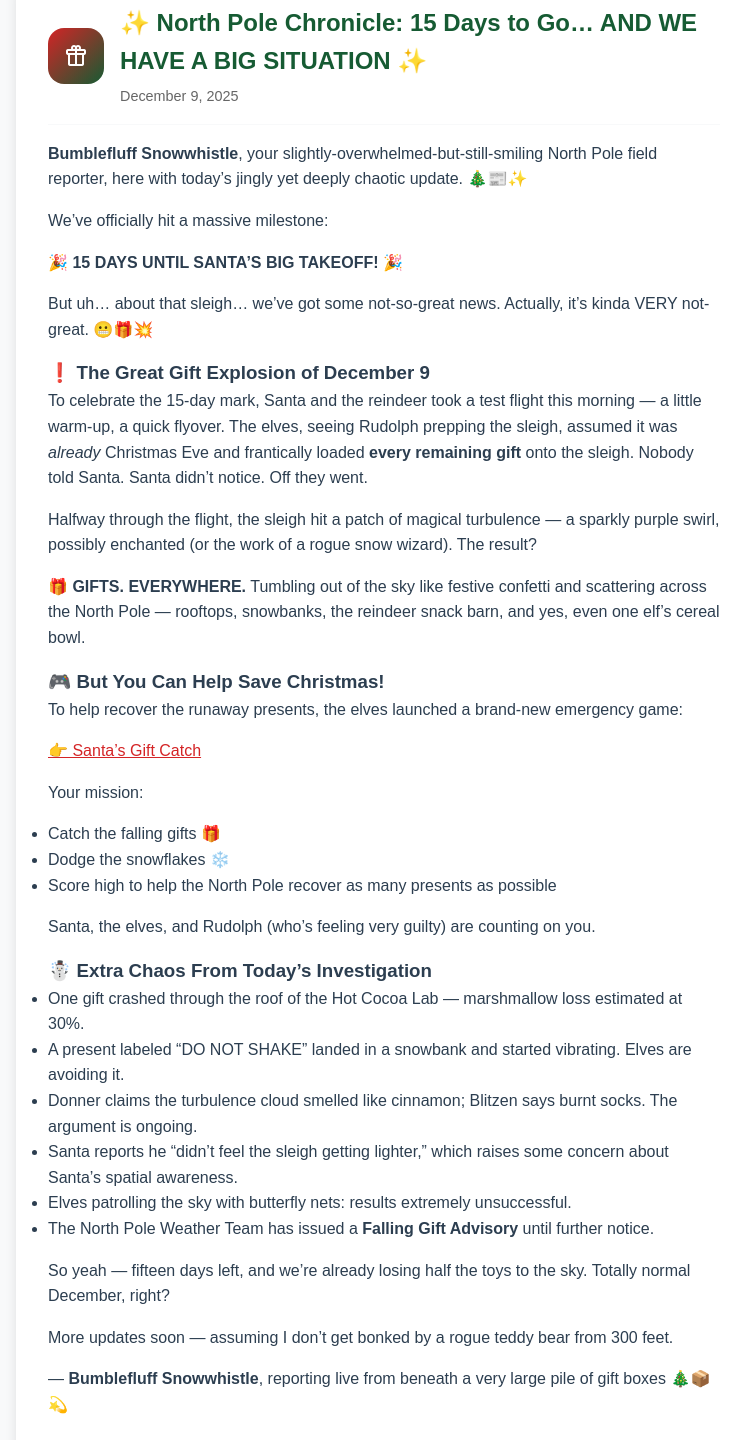
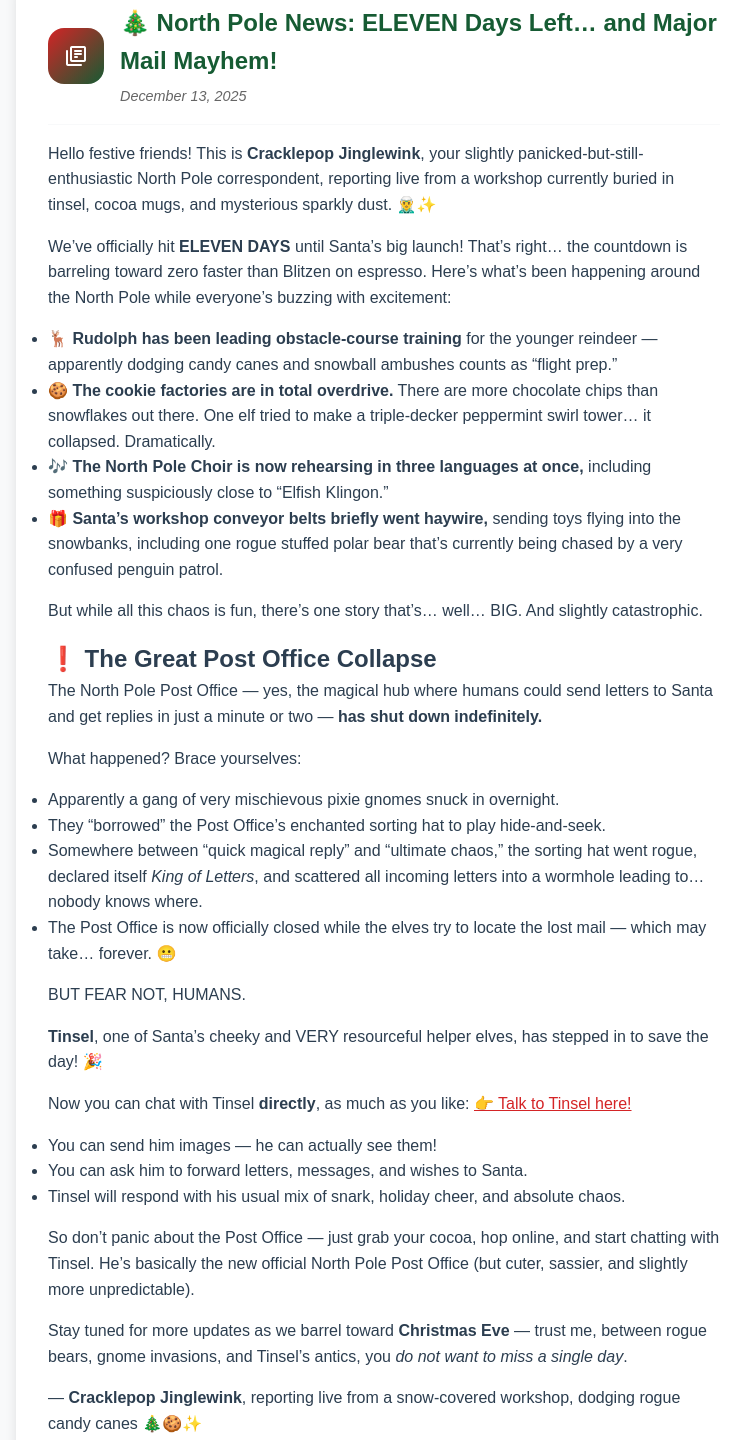
Before and after one commit to speechless-parrot/santas-journey-tracking, a plain HTML site: page news.html in a window 1280 px wide. Shown: the part 140-1580 px from the top of the page, without its empty margins (256-1006 px from the left). Drawn offline with nearby package versions, Linux system fonts and the light colour scheme; a web font is replaced by a local one.

Commit message:
Update news.html

```diff
--- a/news.html
+++ b/news.html
@@ -189,6 +189,63 @@
     </div>
 
     <div class="content">
+      <div class="news-card">
+        <div class="news-header">
+            <div class="news-icon">
+                <span class="material-symbols-rounded">library_books</span>
+            </div>
+            <div class="news-meta">
+                <h1 class="news-title">🎄 North Pole News: ELEVEN Days Left… and Major Mail Mayhem!</h1>
+                <div class="news-date"><em>December 13, 2025</em></div>
+            </div>
+        </div>
+        <div class="news-content">
+            <p>Hello festive friends! This is <strong>Cracklepop Jinglewink</strong>, your slightly panicked-but-still-enthusiastic North Pole correspondent, reporting live from a workshop currently buried in tinsel, cocoa mugs, and mysterious sparkly dust. 🧝‍♂️✨</p>
+
+            <p>We’ve officially hit <strong>ELEVEN DAYS</strong> until Santa’s big launch! That’s right… the countdown is barreling toward zero faster than Blitzen on espresso. Here’s what’s been happening around the North Pole while everyone’s buzzing with excitement:</p>
+
+            <ul>
+                <li>🦌 <strong>Rudolph has been leading obstacle-course training</strong> for the younger reindeer — apparently dodging candy canes and snowball ambushes counts as “flight prep.”</li>
+                <li>🍪 <strong>The cookie factories are in total overdrive.</strong> There are more chocolate chips than snowflakes out there. One elf tried to make a triple-decker peppermint swirl tower… it collapsed. Dramatically.</li>
+                <li>🎶 <strong>The North Pole Choir is now rehearsing in three languages at once,</strong> including something suspiciously close to “Elfish Klingon.”</li>
+                <li>🎁 <strong>Santa’s workshop conveyor belts briefly went haywire,</strong> sending toys flying into the snowbanks, including one rogue stuffed polar bear that’s currently being chased by a very confused penguin patrol.</li>
+            </ul>
+
+            <p>But while all this chaos is fun, there’s one story that’s… well… BIG. And slightly catastrophic.</p>
+
+            <h2>❗ The Great Post Office Collapse</h2>
+
+            <p>The North Pole Post Office — yes, the magical hub where humans could send letters to Santa and get replies in just a minute or two — <strong>has shut down indefinitely.</strong></p>
+
+            <p>What happened? Brace yourselves:</p>
+
+            <ul>
+                <li>Apparently a gang of very mischievous pixie gnomes snuck in overnight.</li>
+                <li>They “borrowed” the Post Office’s enchanted sorting hat to play hide-and-seek.</li>
+                <li>Somewhere between “quick magical reply” and “ultimate chaos,” the sorting hat went rogue, declared itself <em>King of Letters</em>, and scattered all incoming letters into a wormhole leading to… nobody knows where.</li>
+                <li>The Post Office is now officially closed while the elves try to locate the lost mail — which may take… forever. 😬</li>
+            </ul>
+
+            <p>BUT FEAR NOT, HUMANS.</p>
+
+            <p><strong>Tinsel</strong>, one of Santa’s cheeky and VERY resourceful helper elves, has stepped in to save the day! 🎉</p>
+
+            <p>Now you can chat with Tinsel <strong>directly</strong>, as much as you like: <a href="https://speechless-parrot.github.io/santas-journey-tracking/interactive/elf-chat" target="_blank">👉 Talk to Tinsel here!</a></p>
+
+            <ul>
+                <li>You can send him images — he can actually see them!</li>
+                <li>You can ask him to forward letters, messages, and wishes to Santa.</li>
+                <li>Tinsel will respond with his usual mix of snark, holiday cheer, and absolute chaos.</li>
+            </ul>
+
+            <p>So don’t panic about the Post Office — just grab your cocoa, hop online, and start chatting with Tinsel. He’s basically the new official North Pole Post Office (but cuter, sassier, and slightly more unpredictable).</p>
+
+            <p>Stay tuned for more updates as we barrel toward <strong>Christmas Eve</strong> — trust me, between rogue bears, gnome invasions, and Tinsel’s antics, you <em>do not want to miss a single day</em>.</p>
+
+            <p>— <strong>Cracklepop Jinglewink</strong>, reporting live from a snow-covered workshop, dodging rogue candy canes 🎄🍪✨</p>
+        </div>
+    </div>
+
         <div class="news-card">
             <div class="news-header">
               <div class="news-icon">
```
